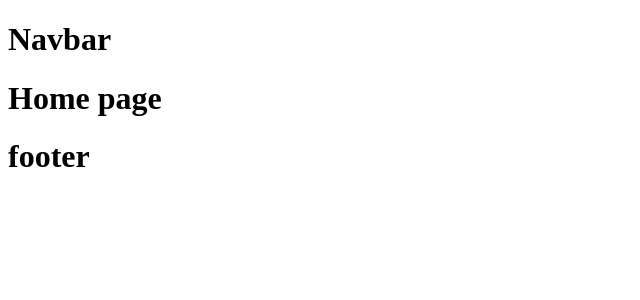
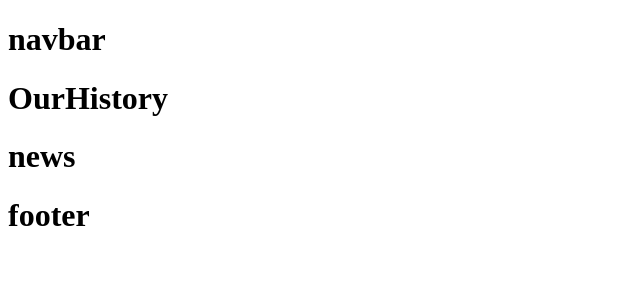
Before and after one commit to HunterTheCoding/The-Morning-Post, a React (Vite) app: page / in a window 1280 px wide. Shown: the top 300 px of the page, without its empty margins (0-640 px from the left). Built offline with nearby package versions, Linux system fonts and the light colour scheme.

Commit message:
modify sime ocde

```diff
--- /dev/null
+++ b/src/Components/Home/Bannar/Bannar.tsx
@@ -0,0 +1,11 @@
+
+
+const Bannar = () => {
+    return (
+        <div>
+
+        </div>
+    );
+};
+
+export default Bannar;
--- /dev/null
+++ b/src/Components/Home/FeatureNews/FeatureNews.tsx
@@ -0,0 +1,10 @@
+
+const FeatureNews = () => {
+    return (
+        <div>
+            <h1>news</h1>
+        </div>
+    );
+};
+
+export default FeatureNews;
--- a/src/Components/Home/Home.tsx
+++ b/src/Components/Home/Home.tsx
@@ -1,9 +1,14 @@
+import Bannar from "./Bannar/Bannar";
+import FeatureNews from "./FeatureNews/FeatureNews.js";
+import OurHistory from "./OurHistory/OurHistory.jsx"
 
 
 const Home = () => {
     return (
         <div>
-            <h1>Home page</h1>
+            <Bannar></Bannar>
+            <OurHistory></OurHistory>
+            <FeatureNews></FeatureNews>
 
         </div>
     );
--- /dev/null
+++ b/src/Components/Home/OurHistory/OurHistory.tsx
@@ -0,0 +1,10 @@
+
+const OurHistory = () => {
+    return (
+        <div>
+            <h1>OurHistory</h1>
+        </div>
+    );
+};
+
+export default OurHistory;
--- a/src/Components/Mainpage.tsx
+++ b/src/Components/Mainpage.tsx
@@ -1,12 +1,14 @@
 import { Outlet } from "react-router-dom";
+import Navbar from "./Navbar/Navbar";
+import Footer from "./Navbar/Footer";
 
 
 const Mainpage = () => {
     return (
         <div>
-            <h1>Navbar</h1>
+            <Navbar></Navbar>
             <Outlet></Outlet>
-            <h1>footer</h1>
+            <Footer></Footer>
         </div>
     );
 };
--- /dev/null
+++ b/src/Components/Navbar/Footer.tsx
@@ -0,0 +1,11 @@
+
+
+const Footer = () => {
+    return (
+        <div>
+            <h1>footer</h1>
+        </div>
+    );
+};
+
+export default Footer;
--- /dev/null
+++ b/src/Components/Navbar/Navbar.tsx
@@ -0,0 +1,10 @@
+
+const Navbar = () => {
+    return (
+        <div>
+            <h1>navbar</h1>
+        </div>
+    );
+};
+
+export default Navbar;
--- /dev/null
+++ b/src/Components/Resister/Signin.tsx
@@ -0,0 +1,11 @@
+
+
+const Signin = () => {
+    return (
+        <div>
+            <h1>login</h1>
+        </div>
+    );
+};
+
+export default Signin;
--- /dev/null
+++ b/src/Components/Resister/Signup.tsx
@@ -0,0 +1,11 @@
+
+
+const Signup = () => {
+    return (
+        <div>
+            <h1>signup</h1>
+        </div>
+    );
+};
+
+export default Signup;
```
Also changed, not shown: src/Components/Router/Router.tsx (+13 -0 lines).
